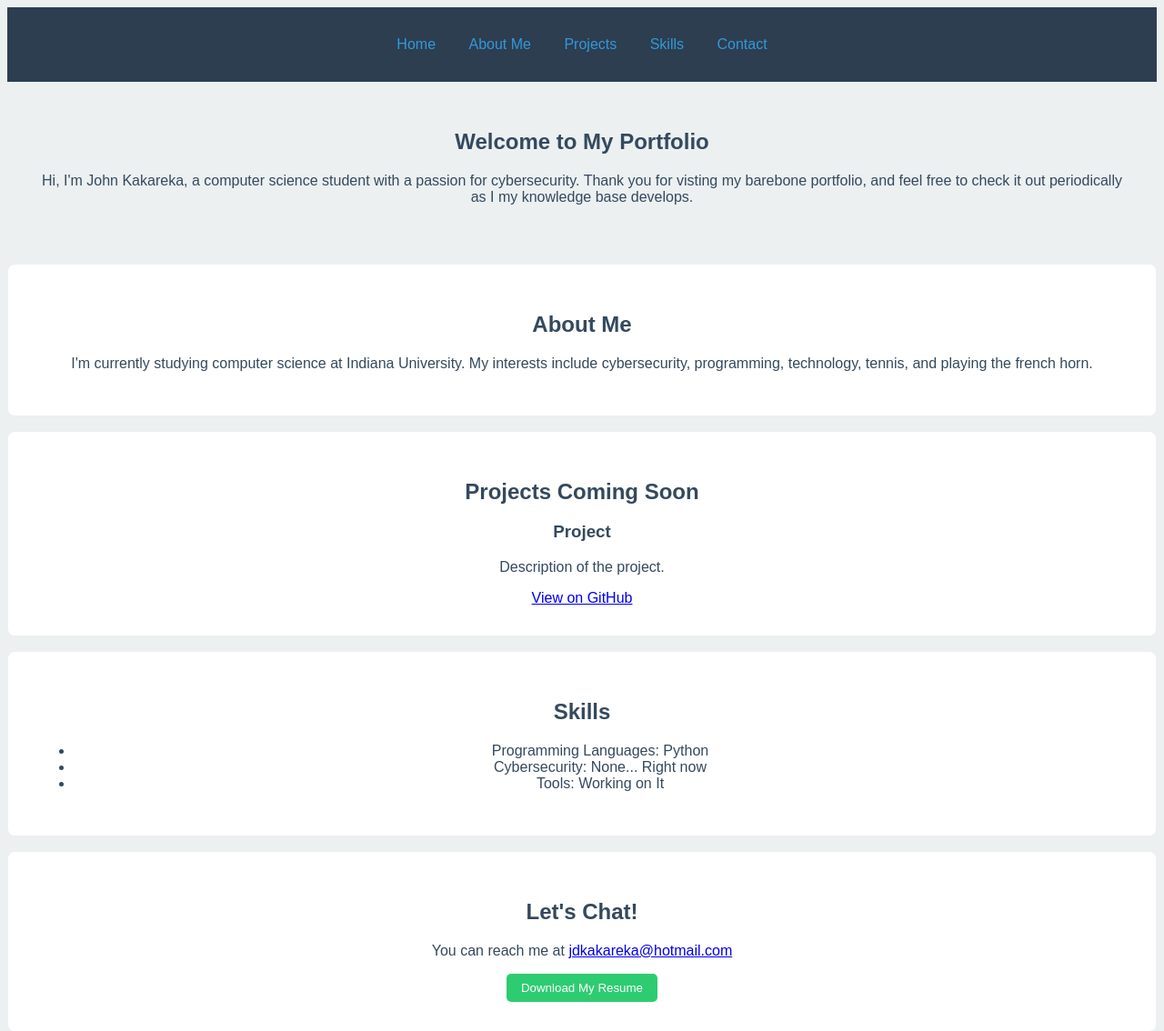
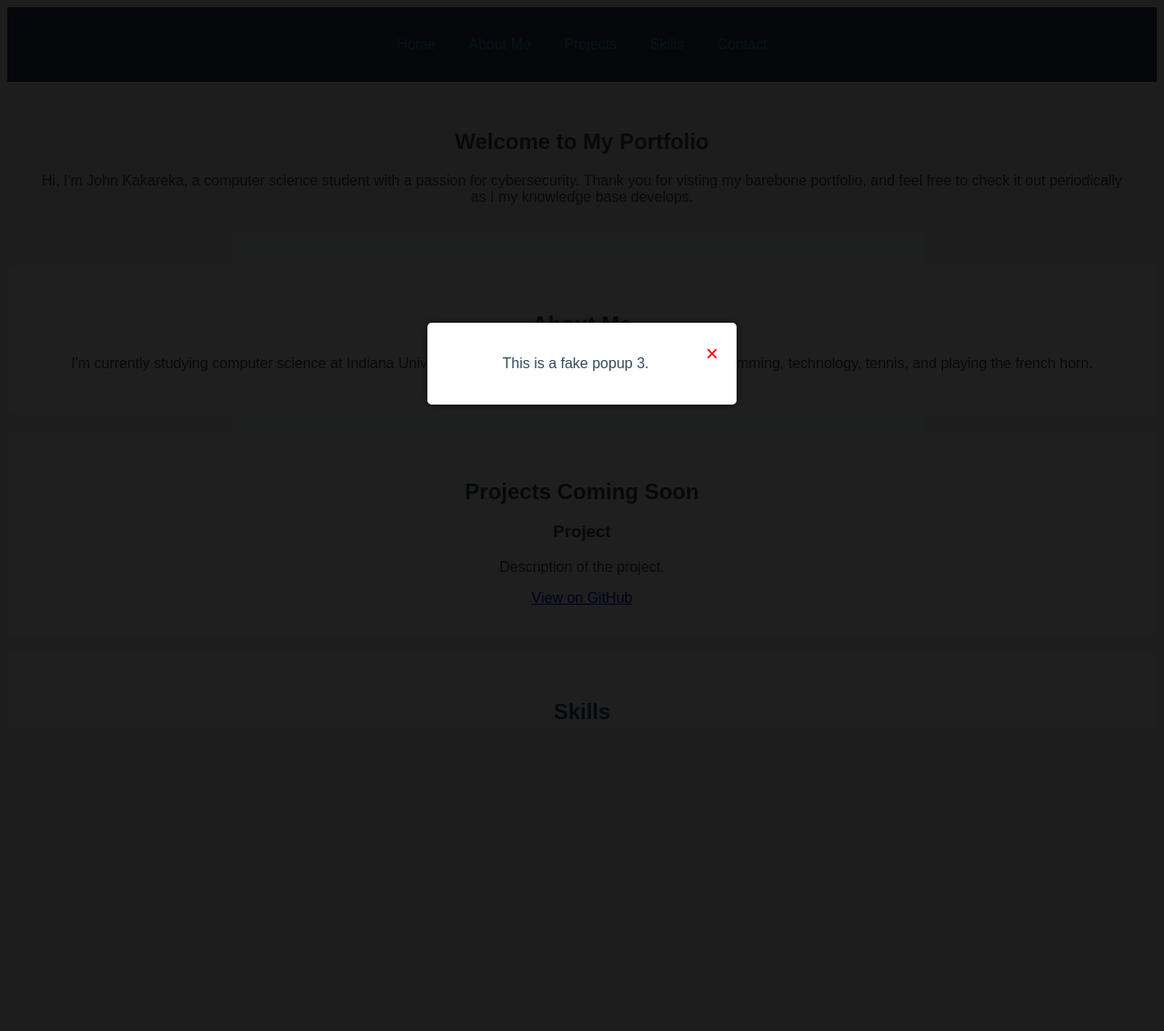
Before and after one commit to Johnny132/Portfolio, a PHP site: page / in a window 1280 px wide. Shown: the top 1134 px of the page at 91% size. After the commit the page ends 791 px from the top, so only its background shows below. Run offline with PHP 8.4, Linux system fonts and the light colour scheme.

Commit message:
Popup Update

```diff
--- a/index.html
+++ b/index.html
@@ -56,5 +56,22 @@
     <footer>
         <p> © 2024 John Kakareka. All rights reserved.</p>
     </footer>
+    <div class="popup" id="popup1">
+        <div class="popup-content">
+            <span class="close" onclick="closePopup('popup1')">&times;</span>
+            <p>This is a fake popup 1.</p>
+        </div>
+    </div>
+    <div class="popup" id="popup2">
+        <div class="popup-content">
+            <span class="close" onclick="closePopup('popup2')">&times;</span>
+            <p>This is a fake popup 2.</p> </div>
+        </div>
+        <div class="popup" id="popup3">
+            <div class="popup-content">
+                <span class="close" onclick="closePopup('popup3')">&times;</span>
+                <p>This is a fake popup 3.</p>
+            </div>
+        </div>
 </body>
 </html>
--- a/script.js
+++ b/script.js
@@ -1,8 +1,16 @@
 function downloadResume() {
     const link = document.createElement('a');
-    link.href = 'reseme.pdf'; // Ensure this path is correct
+    link.href = 'Resume.pdf'; // Ensure this path is correct
     link.download = 'JohnKakareka_Resume.pdf';
     document.body.appendChild(link);
     link.click();
     document.body.removeChild(link);
 }
+window.onload = function() {
+    const popups = document.querySelectorAll('.popup');
+    popups.forEach(popup => {
+        popup.style.display = 'flex';
+    });
+};
+function closePopup(popupId) {
+    document.getElementById(popupId).style.display = 'none';}
--- a/styles.css
+++ b/styles.css
@@ -52,3 +52,26 @@ button:hover, a.button:hover {
     background-color: #3498DB;
     color: #FFFFFF;
 }
+
+.popup {
+    display: none;
+    position: fixed;
+    top: 0; left: 0;
+    width: 100%;
+    height: 100%;
+    background-color:rgba(0, 0, 0, 0.5);
+    justify-content: center;
+    align-items: center; }
+.popup-content {
+    background-color: white;
+    padding: 20px;
+    border-radius: 5px;
+    text-align: center;
+    width: 300px;
+    box-shadow: 0 0 10px rgba(0, 0, 0, 0.2);
+}
+.close{
+    color: red;
+    float: right;
+    font-size: 24px;
+    cursor: pointer; }
```
Also changed, not shown: 2 other files.
